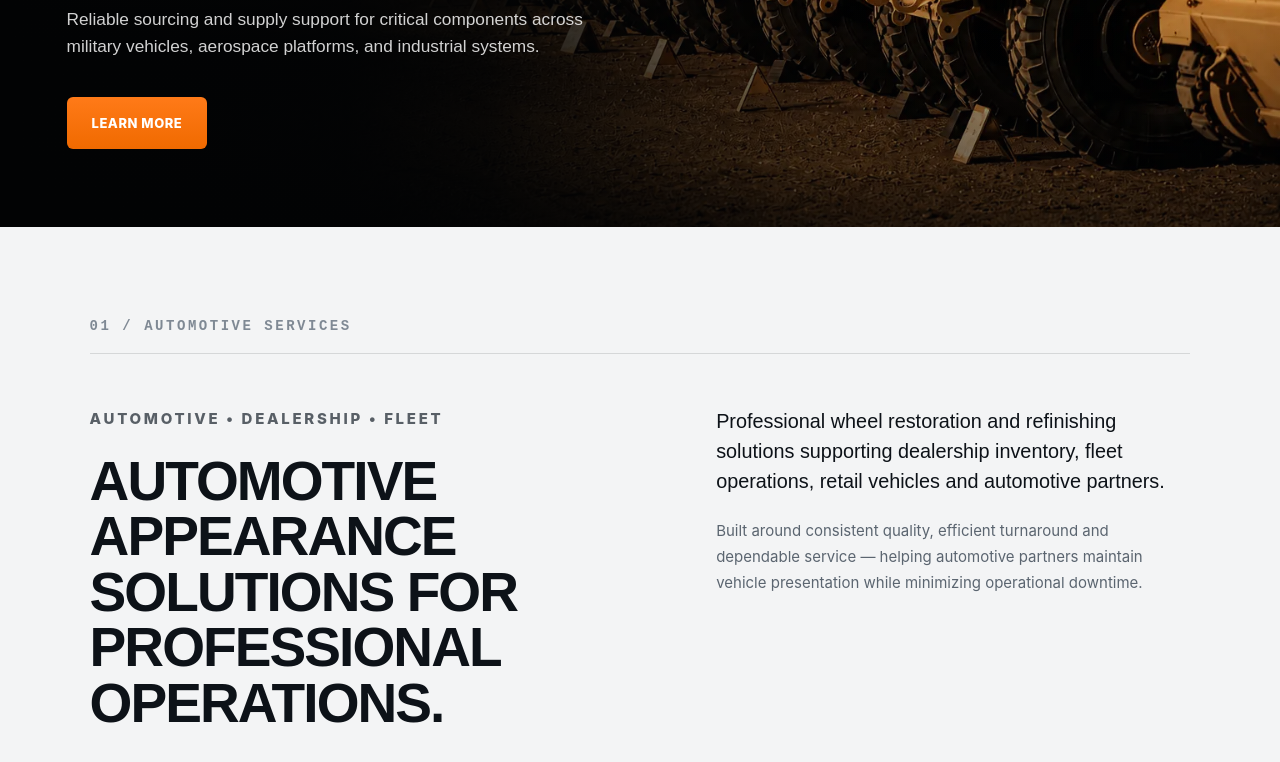
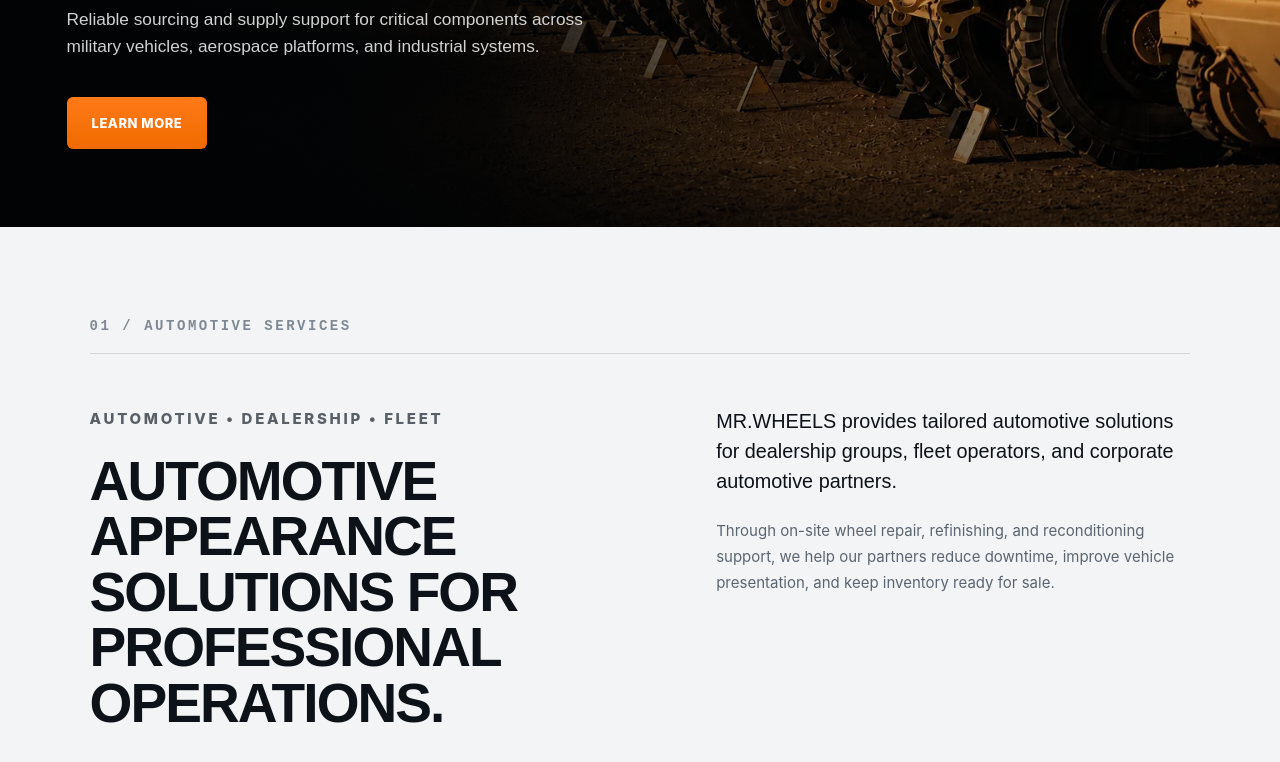
Before and after one commit to gttowingva-sketch/gt, a plain HTML site: page index.html in a window 1280 px wide. Shown: the part 442-1204 px from the top of the page. Drawn offline with Linux system fonts and the light colour scheme.

Commit message:
Add files via upload

```diff
--- a/index.html
+++ b/index.html
@@ -100,10 +100,10 @@
         </div>
         <div class="reveal delay-1">
           <p class="lead">
-            Professional wheel restoration and refinishing solutions supporting dealership inventory, fleet operations, retail vehicles and automotive partners.
+            MR.WHEELS provides tailored automotive solutions for dealership groups, fleet operators, and corporate automotive partners.
           </p>
           <p>
-            Built around consistent quality, efficient turnaround and dependable service — helping automotive partners maintain vehicle presentation while minimizing operational downtime.
+            Through on-site wheel repair, refinishing, and reconditioning support, we help our partners reduce downtime, improve vehicle presentation, and keep inventory ready for sale.
           </p>
         </div>
       </div>
```
